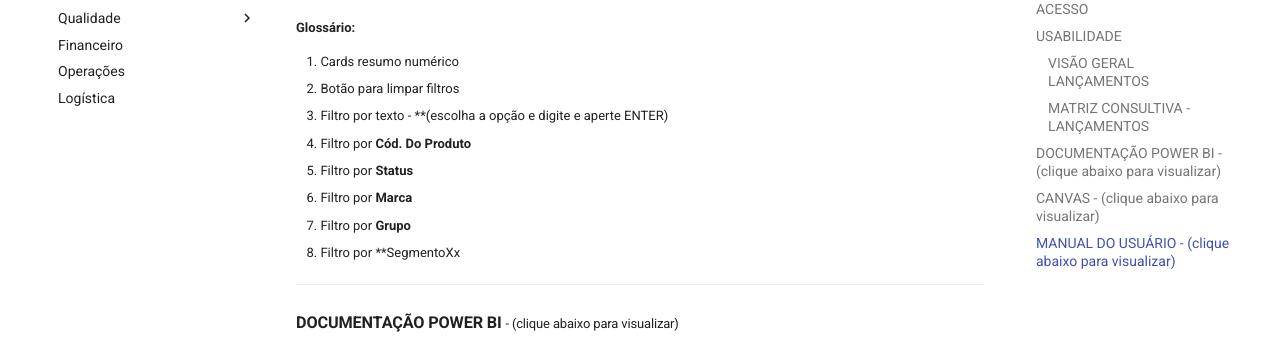
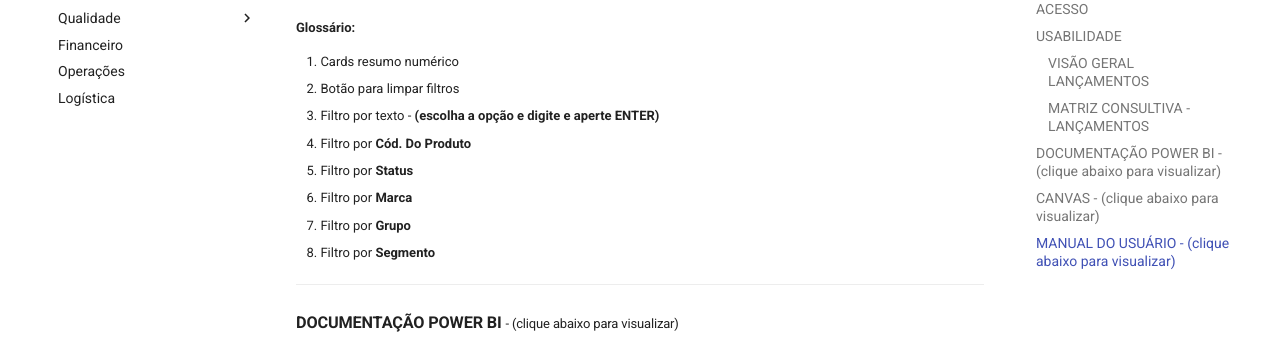
Before and after one commit to DatamaxAD/documentacao_farmax, an MkDocs documentation site: the page built from docs/1.2_Lançamentos.md, in a window 1280 px wide and 900 px high, scrolled down 2271 px. Shown: the part 252-601 px from the top of the window. Built offline with MkDocs 1.6.1 and Material for MkDocs 9.7.7, drawn with Linux system fonts in a browser that asks for light colours.

Commit message:
Formatação_texto

```diff
--- a/docs/1.2_Lançamentos.md
+++ b/docs/1.2_Lançamentos.md
@@ -76,12 +76,12 @@ Acesso via aplicativo Power BI, da seguinte forma:
 
 1. Cards resumo numérico
 2. Botão para limpar filtros
-3. Filtro por texto <font size ="2"> - **(escolha a opção e digite e aperte ENTER) </font>
+3. Filtro por texto <font size ="2"> - **(escolha a opção e digite e aperte ENTER)** </font>
 4. Filtro por **Cód. Do Produto**
 5. Filtro por **Status**
 6. Filtro por **Marca**
 7. Filtro por **Grupo**
-7. Filtro por **SegmentoXx
+7. Filtro por **Segmento**
 ---
 
 ## **DOCUMENTAÇÃO POWER BI** <font size ="2"> - (clique abaixo para visualizar) </font>
```
